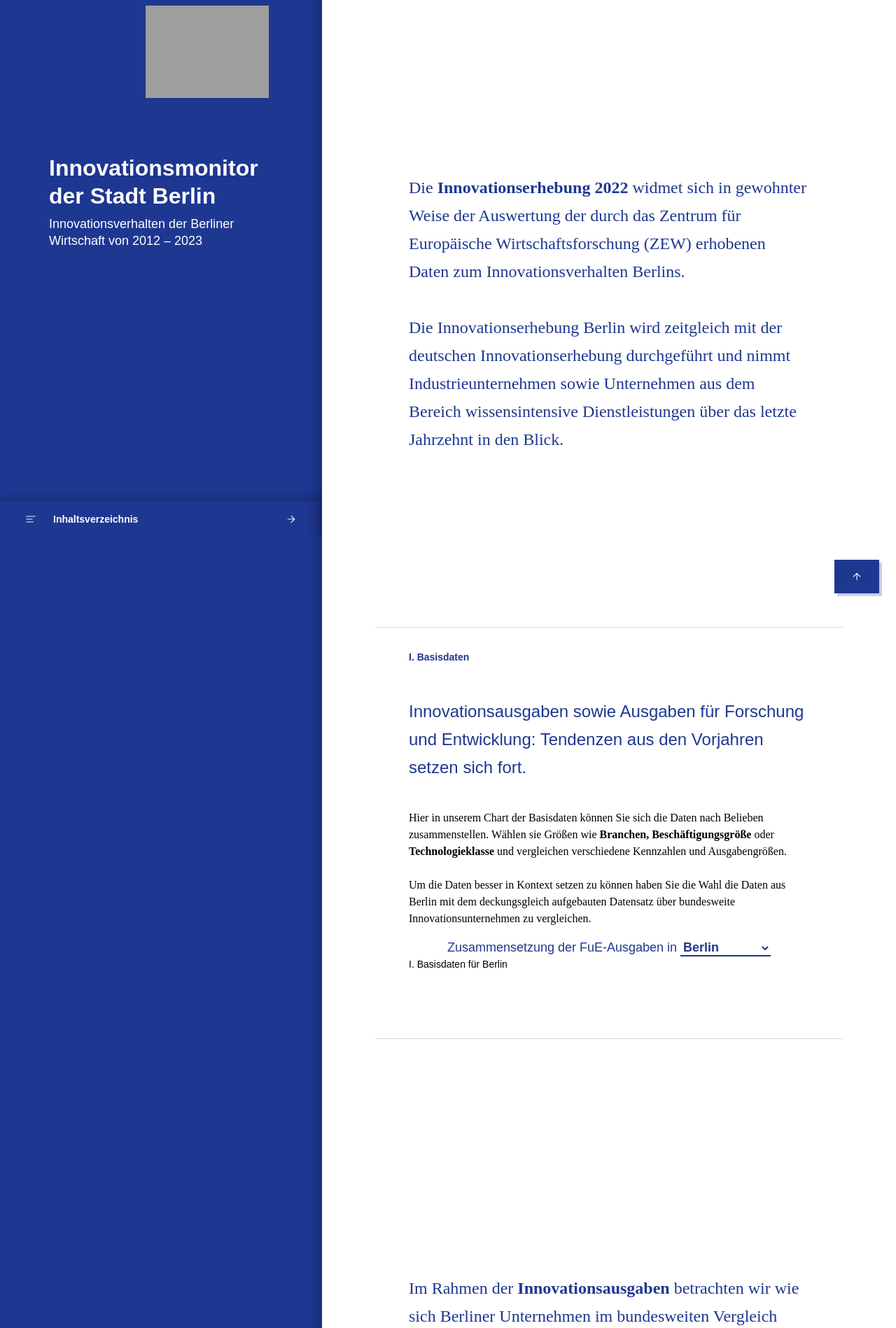
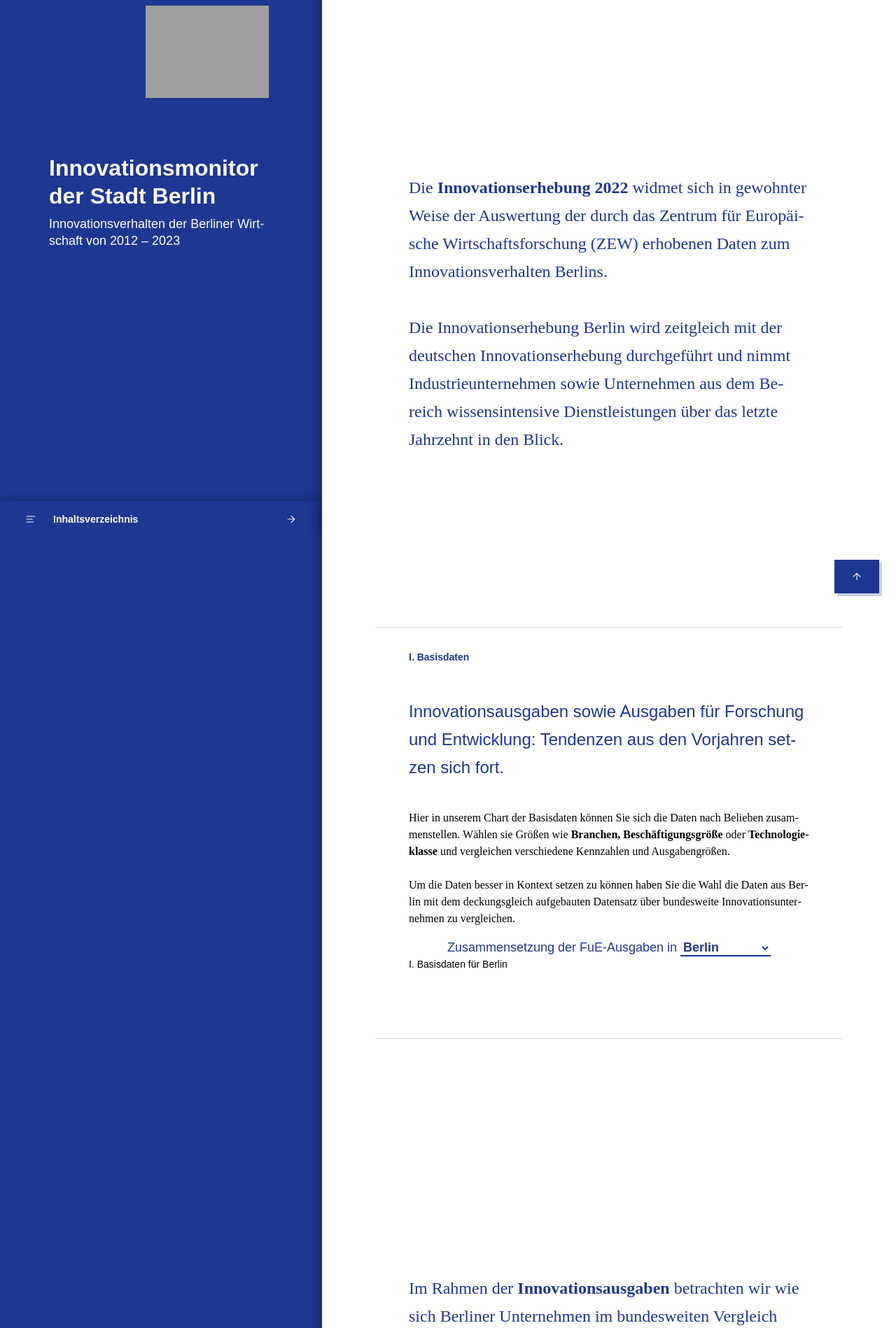
Before and after one commit to technologiestiftung/innovationserhebung, a FastAPI app: page / in a window 1280 px wide. Shown: the part 32-1930 px from the top of the page at 70% size. Run offline with FastAPI, Linux system fonts and the light colour scheme; some web fonts are replaced; grey boxes are pictures that could not be loaded.

Commit message:
feat: add hard-coded lang tag and hyphenation for all texts

```diff
--- a/app/static/css/main.css
+++ b/app/static/css/main.css
@@ -796,6 +796,11 @@ video {
   scroll-behavior: smooth;
 }
 
+.hyphens-auto {
+  -webkit-hyphens: auto;
+          hyphens: auto;
+}
+
 .border-b {
   border-bottom-width: 1px;
 }
--- a/app/templates/base.html
+++ b/app/templates/base.html
@@ -1,5 +1,5 @@
 <!doctype html>
-<html class="scroll-smooth">
+<html class="scroll-smooth" lang="de">
   <head>
     <title>Innovationserhebung</title>
     <link
@@ -7,7 +7,7 @@
       rel="stylesheet"
     />
   </head>
-  <body class=" bg-corporate-blue">
+  <body class="bg-corporate-blue hyphens-auto">
     {% block content %}{% endblock %}
     <script
       type="text/javascript"
```
